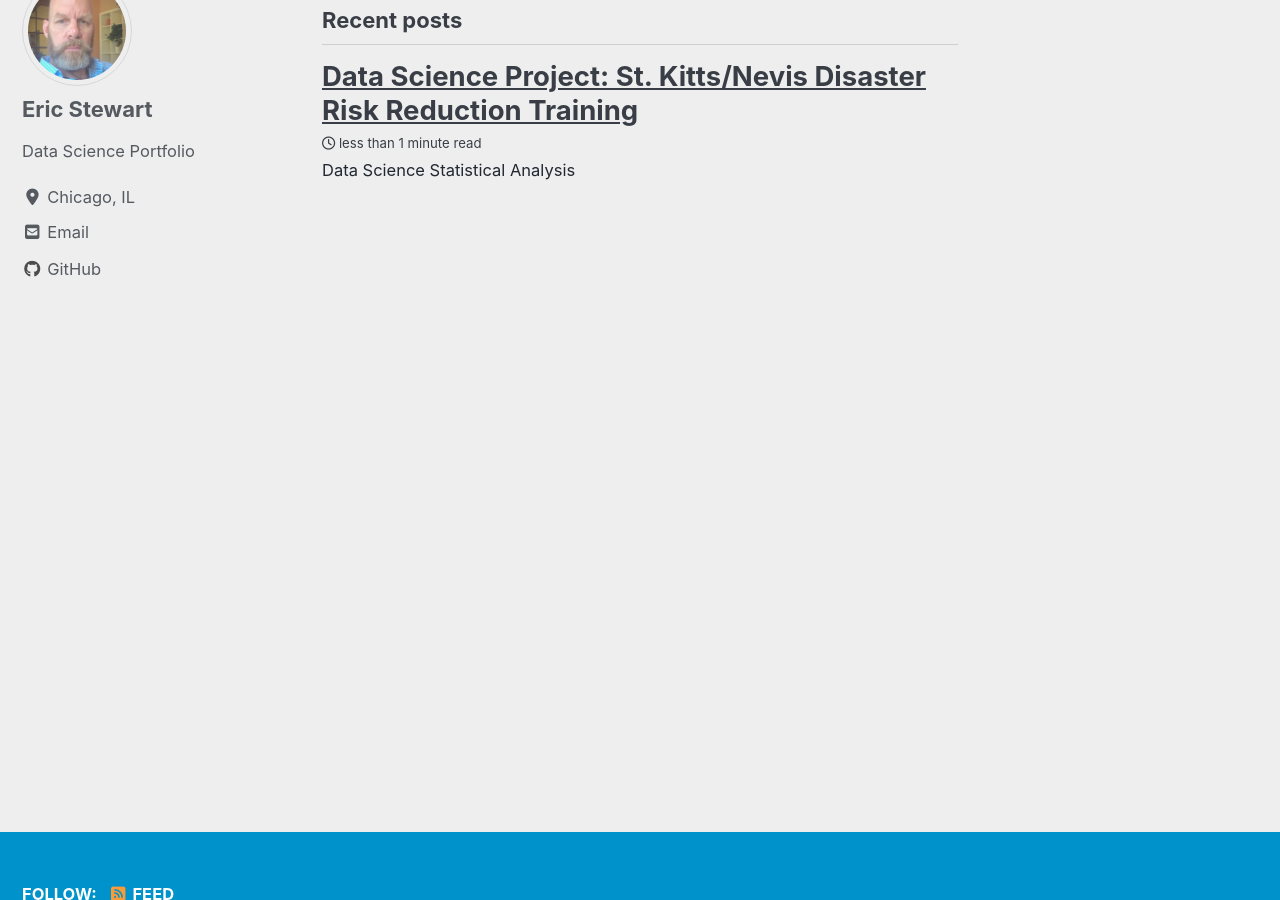
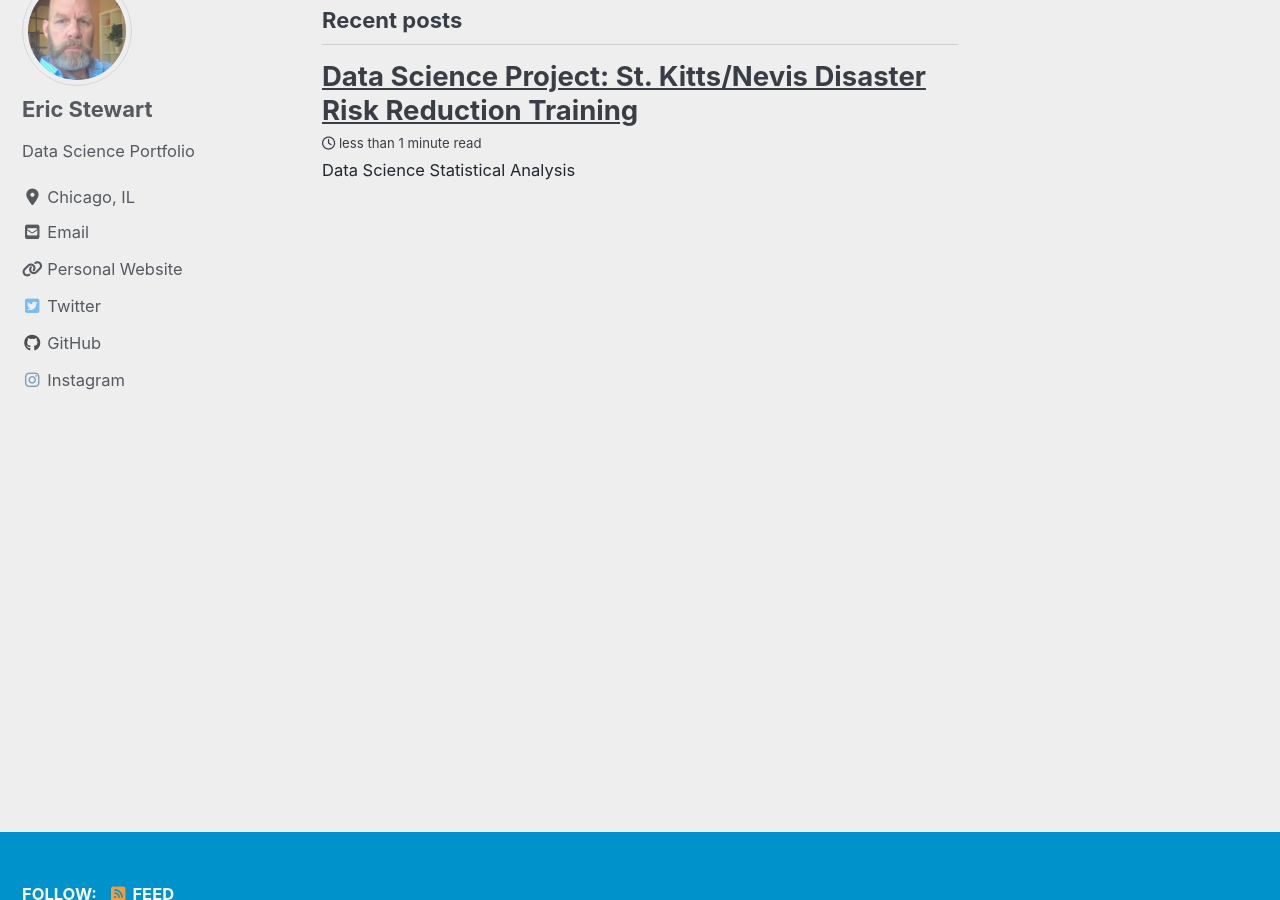
Before and after one commit to enjaku/enjaku.github.io, a Jekyll site: the page built from index.html, in a window 1280 px wide and 900 px high, scrolled down 622 px. Built offline with Jekyll 4.4.1, drawn with Linux system fonts in a browser that asks for light colours; cached includes are drawn as plain includes; nearby versions of some CDN libraries; the list of posts is cut into pages by our own code.

Commit message:
new stuff

```diff
--- a/_config.yml
+++ b/_config.yml
@@ -116,12 +116,12 @@ author:
     - label: "Email"
       icon: "fas fa-fw fa-envelope-square"
       url: mailto:so.enjaku@gmail.com
-    - label: "Website"
+    - label: "Personal Website"
       icon: "fas fa-fw fa-link"
-      # url: "https://your-website.com"
+      url: "https://svtortuga.com/"
     - label: "Twitter"
       icon: "fab fa-fw fa-twitter-square"
-      # url: "https://twitter.com/"
+      url: "https://twitter.com/soenjaku"
     - label: "Facebook"
       icon: "fab fa-fw fa-facebook-square"
       # url: "https://facebook.com/"
@@ -130,7 +130,7 @@ author:
       url: "https://github.com/enjaku"
     - label: "Instagram"
       icon: "fab fa-fw fa-instagram"
-      # url: "https://instagram.com/"
+      url: "https://www.instagram.com/tortuga.chicago/?hl=en"
 
 # Site Footer
 footer:
```
